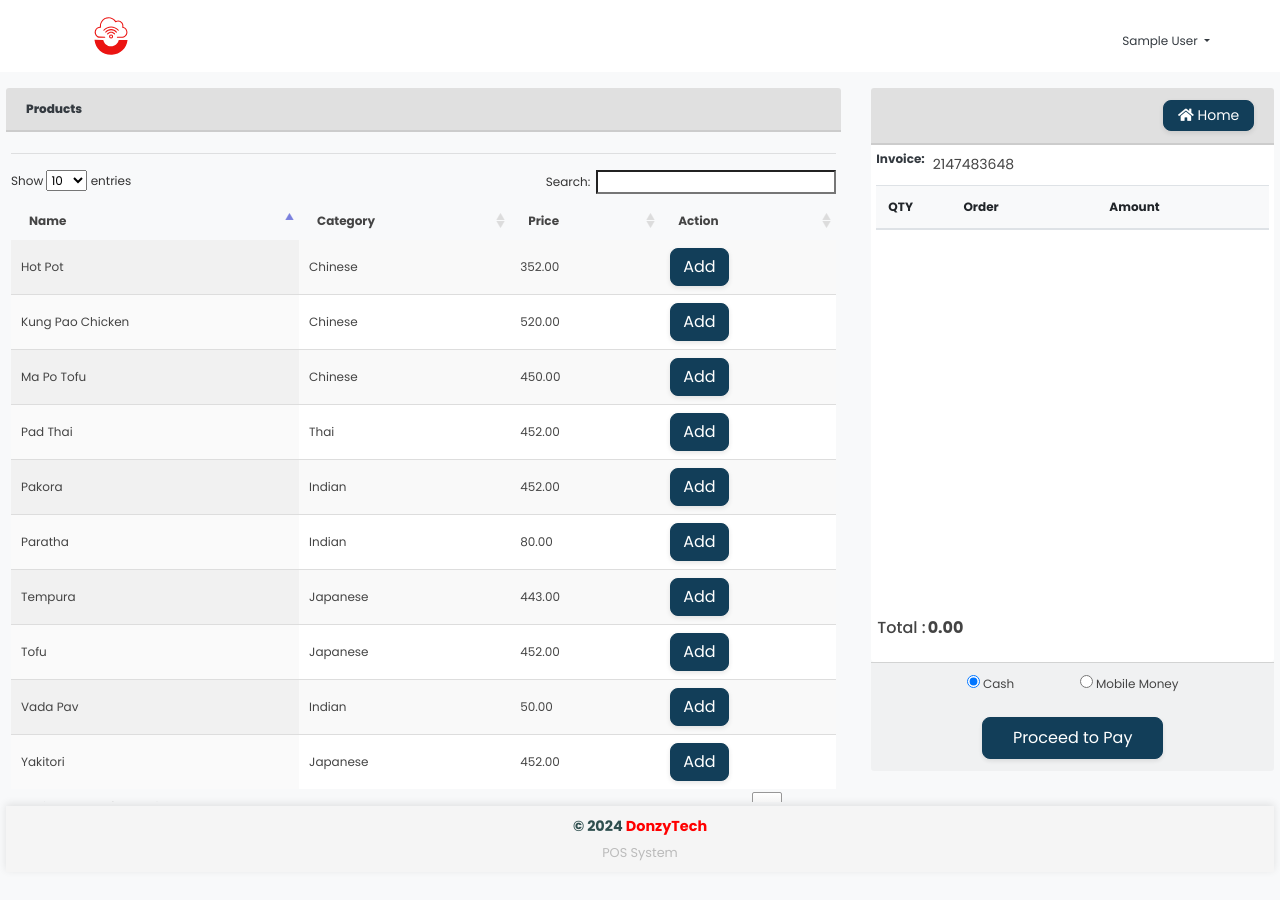
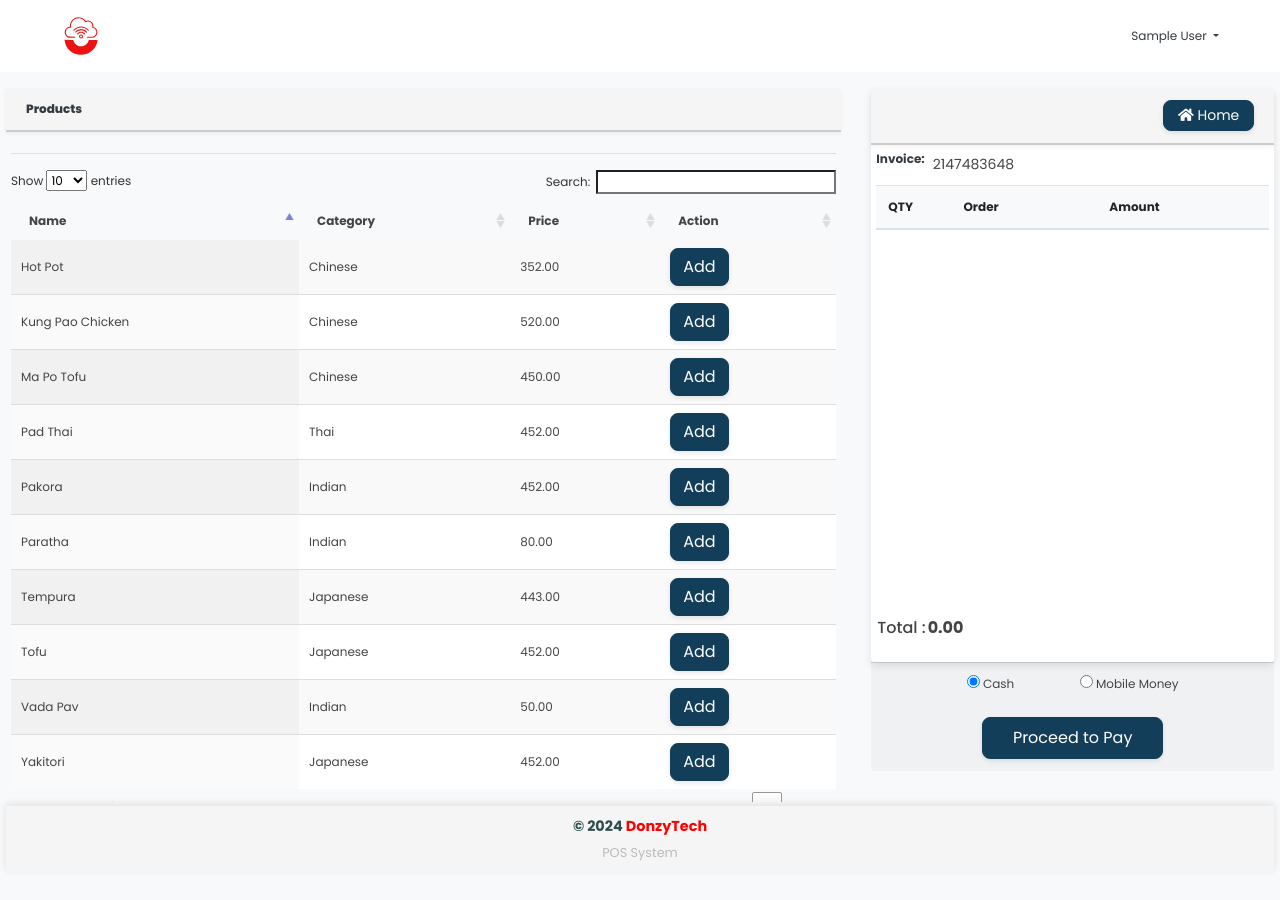
Before and after one commit to jackysmith040/pos_system, a PHP site: page /billing/index.php in a window 1280 px wide. Shown: the top 900 px of the page. Run offline with PHP 8.4, Linux system fonts and the light colour scheme; the visitor is signed in with stand-in values (Sample User, id 1); data comes from the database, SQL or seed files in the repository; lists and menus that the app fills with data are empty; some libraries are stand-ins or nearby versions.

Commit message:
Fix bug in home.php.css and topbar.php

```diff
--- a/pos/billing/css/home.php.css
+++ b/pos/billing/css/home.php.css
@@ -9,21 +9,25 @@
     }
 
     .bg-gradient-primary {
-        background: linear-gradient(149deg, rgba(119, 172, 233, 1) 5%, rgba(83, 163, 255, 1) 10%, rgba(46, 51, 227, 1) 41%, rgba(40, 51, 218, 1) 61%, rgba(75, 158, 255, 1) 93%, rgba(124, 172, 227, 1) 98%);
+        background: linear-gradient(149deg, #7baee6 5%, #73a3f5 10%, #475cd5 41%, #3b46d4 61%, #5ba1f5 93%, #a2bbe4 98%);
     }
 
     .btn-primary-gradient {
-        background: linear-gradient(to right, #1e85ff 0%, #00a5fa 80%, #00e2fa 100%);
+        background: linear-gradient(to right, #3b99ff 0%, #5bb3f5 80%, #66e2f5 100%);
+        box-shadow: 0 4px 8px rgba(59, 153, 255, 0.3);
     }
 
     .btn-danger-gradient {
-        background: linear-gradient(to right, #f25858 7%, #ff7840 50%, #ff5140 105%);
+        background: linear-gradient(to right, #f27777 7%, #ff9066 50%, #ff6b66 105%);
+        box-shadow: 0 4px 8px rgba(242, 119, 119, 0.3);
     }
 
     main .card {
         height: calc(80%);
         border: none;
         /* Removed borders for cleaner look */
+        background-color: #ffffff;
+        box-shadow: 0 4px 8px rgba(0, 0, 0, 0.1);
     }
 
     main .card-body {
@@ -34,7 +38,7 @@
         position: relative;
         scrollbar-width: thin;
         /* Firefox */
-        scrollbar-color: #888 #f1f1f1;
+        scrollbar-color: #aaa #f1f1f1;
         /* Firefox scrollbar color */
     }
 
@@ -56,10 +60,13 @@
         cursor: pointer;
         transition: opacity 0.2s;
         /* Smooth hover effect */
+        box-shadow: 0 2px 5px rgba(0, 0, 0, 0.1);
+        background-color: #f9f9f9;
     }
 
     .prod-item:hover {
-        opacity: .8;
+        opacity: .9;
+        box-shadow: 0 4px 8px rgba(0, 0, 0, 0.2);
     }
 
     .prod-item .card-body {
@@ -83,10 +90,11 @@
         cursor: pointer;
         transition: opacity 0.2s;
         /* Smooth hover effect */
+        background-color: #e9f0f9;
     }
 
     .cat-item:hover {
-        opacity: .8;
+        opacity: .9;
     }
 
     /* Custom Scrollbar Styles */
@@ -100,25 +108,27 @@
     }
 
     ::-webkit-scrollbar-thumb {
-        background: #888;
+        background: #aaa;
         /* Scrollbar color */
         border-radius: 10px;
         /* Rounded corners */
     }
 
     ::-webkit-scrollbar-thumb:hover {
-        background: #555;
+        background: #888;
         /* Darker color on hover */
     }
 
     /* Additional styles for better aesthetics */
     .card-header {
-        background: #e0e0e0;
+        background: #f5f5f5;
         /* Light background for header */
         font-weight: bold;
         /* Bold header text */
         border-bottom: 2px solid #ccc;
         /* Bottom border for separation */
+        color: #4a4a4a;
+        box-shadow: 0 2px 4px rgba(0, 0, 0, 0.05);
     }
 
     .btn {
@@ -142,14 +152,14 @@
         position: relative;
         scrollbar-width: thin;
         /* Firefox scrollbar color */
-        scrollbar-color: #888 #f1f1f1;
+        scrollbar-color: #aaa #f1f1f1;
         /* Remove default padding for a cleaner look */
     }
 
     /* Style for selected radio button */
     input[type="radio"]:checked+label {
         font-weight: bold;
-        color: #007bff;
+        color: #4e73df;
         /* Change color to your preference */
     }
 
--- a/pos/billing/topbar.php
+++ b/pos/billing/topbar.php
@@ -1,49 +1,46 @@
 <style>
 
-  /* Style for the logo */
-  .custom-logo {
+ /* Style for the logo */
+.custom-logo {
+  position: relative;
+  /* left: 2rem; */
+  transition: transform 0.3s ease; /* Smooth transition for scaling */
+}
 
-    left: 70rem;
-  }
+.custom-logo:hover {
+  transform: scale(1.05);
+}
 
-
-  .custom-logo:hover {
-    transform: scale(1.05);
-  }
 </style>
 
 <nav class="navbar navbar-light fixed-top bg-white">
   <div class="container-fluid mt-2 mb-2">
-    <div class="col-lg-12">
-      <div class="col-md-1 float-left" style="display: flex;">
-
+    <div class="row w-100">
+      <div class="col-md-2 d-flex align-items-center">
+        <!-- Logo Section -->
+        <img src="../assets/uploads/fav-ico.svg" width="100px" height="40px" class="custom-logo" alt="Logo">
       </div>
 
-      <div class="col-md-2 float-left text-dark">
-        <!-- <large><b><?php echo isset($_SESSION['system']['name']) ? $_SESSION['system']['name'] : '' ?></b></large> -->
-        <img src="../assets/uploads/fav-ico.svg" width="100px" height="40px" class="custom-logo" alt="Logo">
-      </div>
-      <div class="col-md-8 float-left text-dark mt-3">
+      <div class="col-md-8">
+        <!-- Optional Alert Section (Commented Out) -->
         <!-- <p style="color: red; font-size: 14px;"><b>Alert</b> This Project is developed for Academic study purpose only. | Never Sell or Distribute with your Name OR Branding. </p> -->
       </div>
-      <div id="google_translate_element"></div>
-      <div class="float-right mt-3">
-        <div class="dropdown mr-4">
-          <a href="#" class="text-dark dropdown-toggle" id="account_settings" data-toggle="dropdown"
-            aria-haspopup="true" aria-expanded="false">
+
+      <div class="col-md-2 d-flex justify-content-end align-items-center">
+        <!-- Account Dropdown -->
+        <div class="dropdown">
+          <a href="#" class="text-dark dropdown-toggle" id="account_settings" data-toggle="dropdown" aria-haspopup="true" aria-expanded="false">
             <?php echo $_SESSION['login_name']; ?>
           </a>
           <div class="dropdown-menu" aria-labelledby="account_settings">
             <a class="dropdown-item" href="../index.php?page=sales_report"><i class="fa fa-chart-line"></i> Sales Report</a>
-            <a class="dropdown-item" href="javascript:void(0)" id="manage_my_account"><i class="fa fa-user-cog"></i>
-              Manage Account</a>
+            <a class="dropdown-item" href="javascript:void(0)" id="manage_my_account"><i class="fa fa-user-cog"></i> Manage Account</a>
             <a class="dropdown-item" href="ajax.php?action=logout"><i class="fa fa-power-off"></i> Logout</a>
           </div>
         </div>
-
       </div>
     </div>
-
+  </div>
 </nav>
 
 <script>
```
